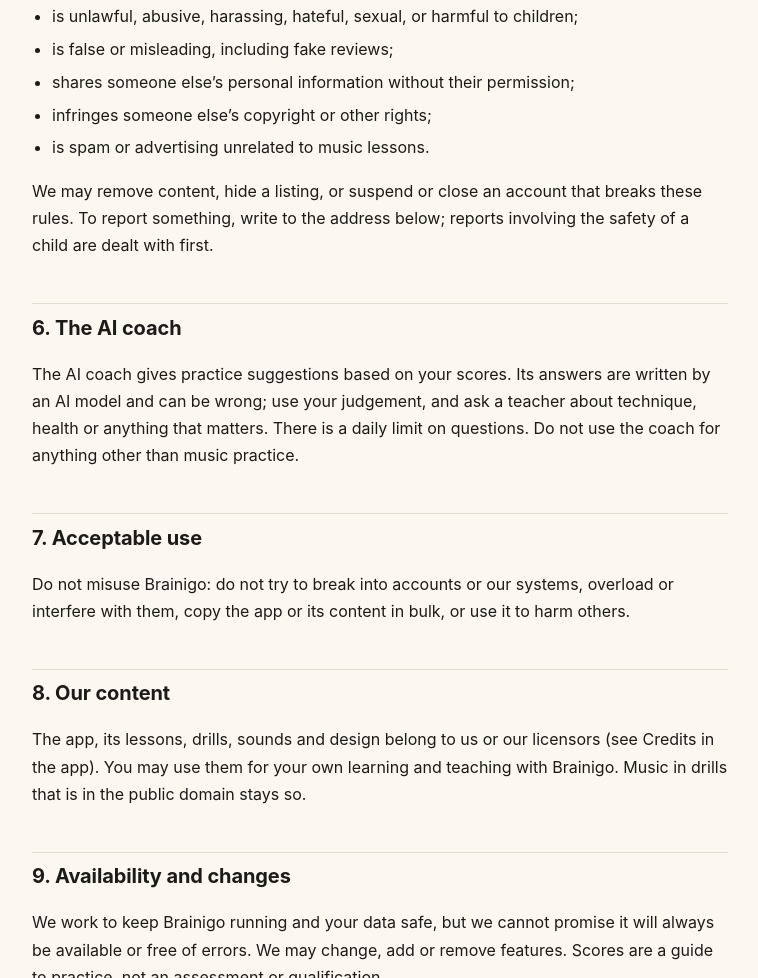
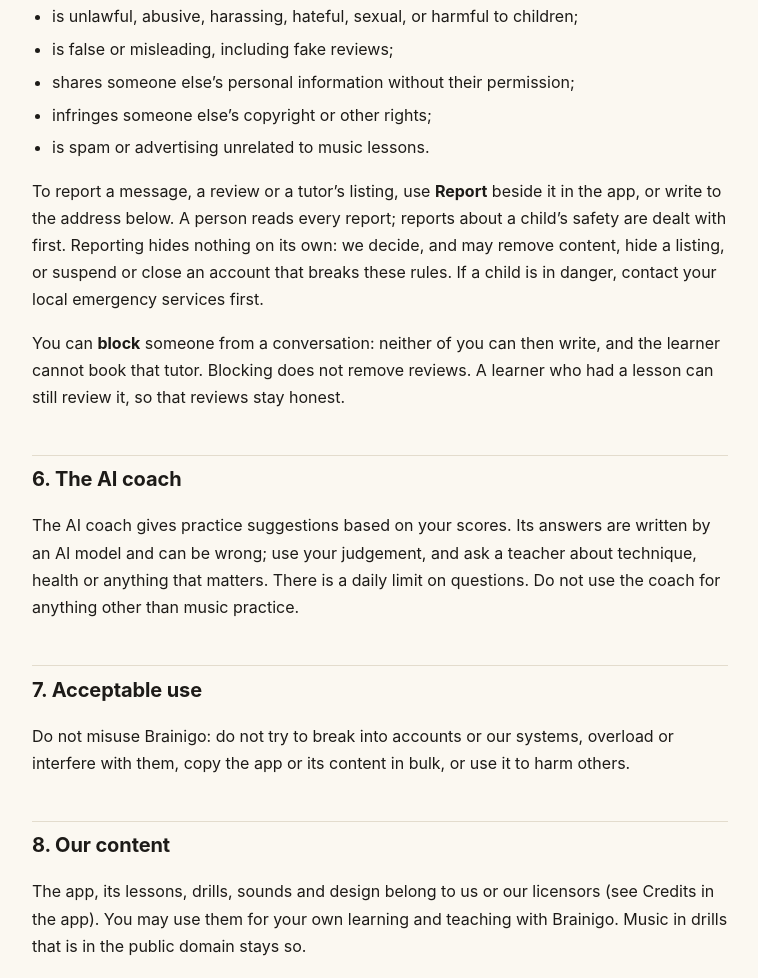
Before and after one commit to danteata/brainigo-legal, a plain HTML site: page terms/index.html in a window 1280 px wide. Shown: the part 1631-2609 px from the top of the page, without its empty margins (260-1018 px from the left). Drawn offline with Linux system fonts and the light colour scheme.

Commit message:
Blocking and reporting: what is stored, how to use them, and that they never hide reviews

```diff
--- a/terms/index.html
+++ b/terms/index.html
@@ -72,8 +72,14 @@ listing). You must not post anything that:</p>
 <li>infringes someone else&rsquo;s copyright or other rights;</li>
 <li>is spam or advertising unrelated to music lessons.</li>
 </ul>
-<p>We may remove content, hide a listing, or suspend or close an account that breaks these rules. To report
-something, write to the address below; reports involving the safety of a child are dealt with first.</p>
+<p>To report a message, a review or a tutor&rsquo;s listing, use <strong>Report</strong> beside it in the app,
+or write to the address below. A person reads every report; reports about a child&rsquo;s safety are dealt with
+first. Reporting hides nothing on its own: we decide, and may remove content, hide a listing, or suspend or
+close an account that breaks these rules. If a child is in danger, contact your local emergency services
+first.</p>
+<p>You can <strong>block</strong> someone from a conversation: neither of you can then write, and the learner
+cannot book that tutor. Blocking does not remove reviews. A learner who had a lesson can still review it, so
+that reviews stay honest.</p>
 
 <h2>6. The AI coach</h2>
 <p>The AI coach gives practice suggestions based on your scores. Its answers are written by an AI model and can
```
Also changed, not shown: delete-account/index.html (+1 -0 lines), index.html (+8 -0 lines).
